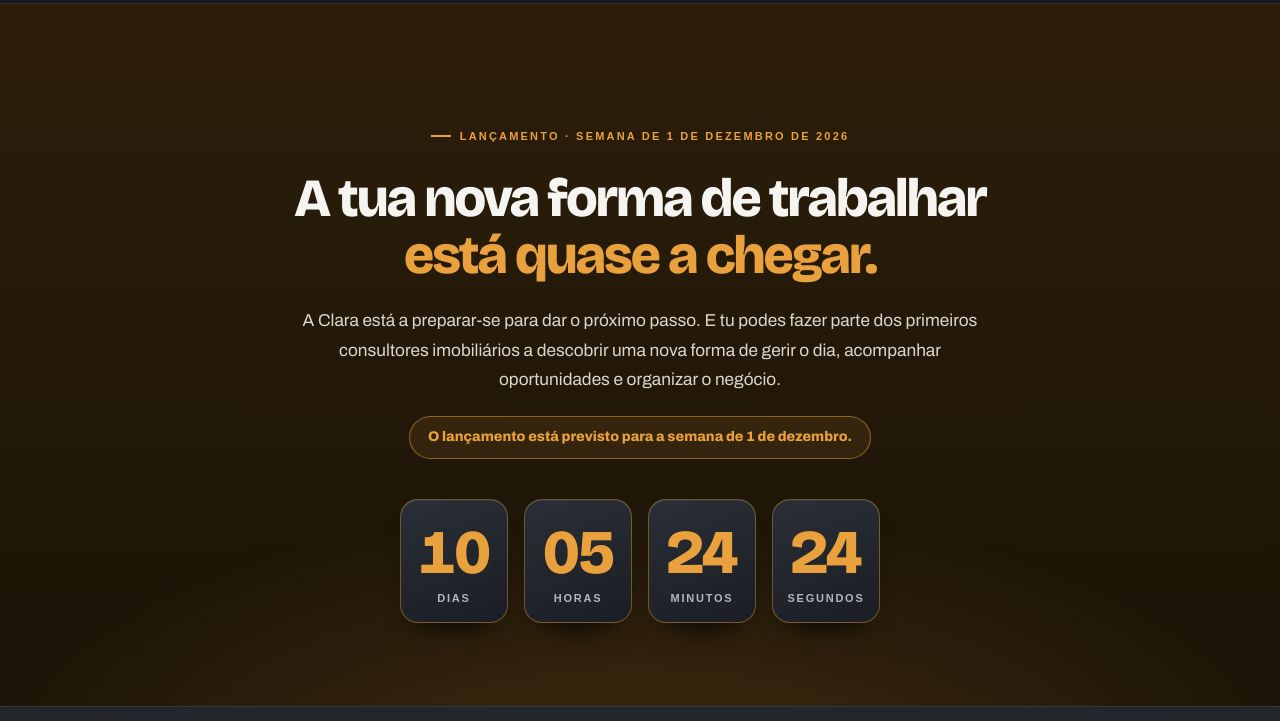
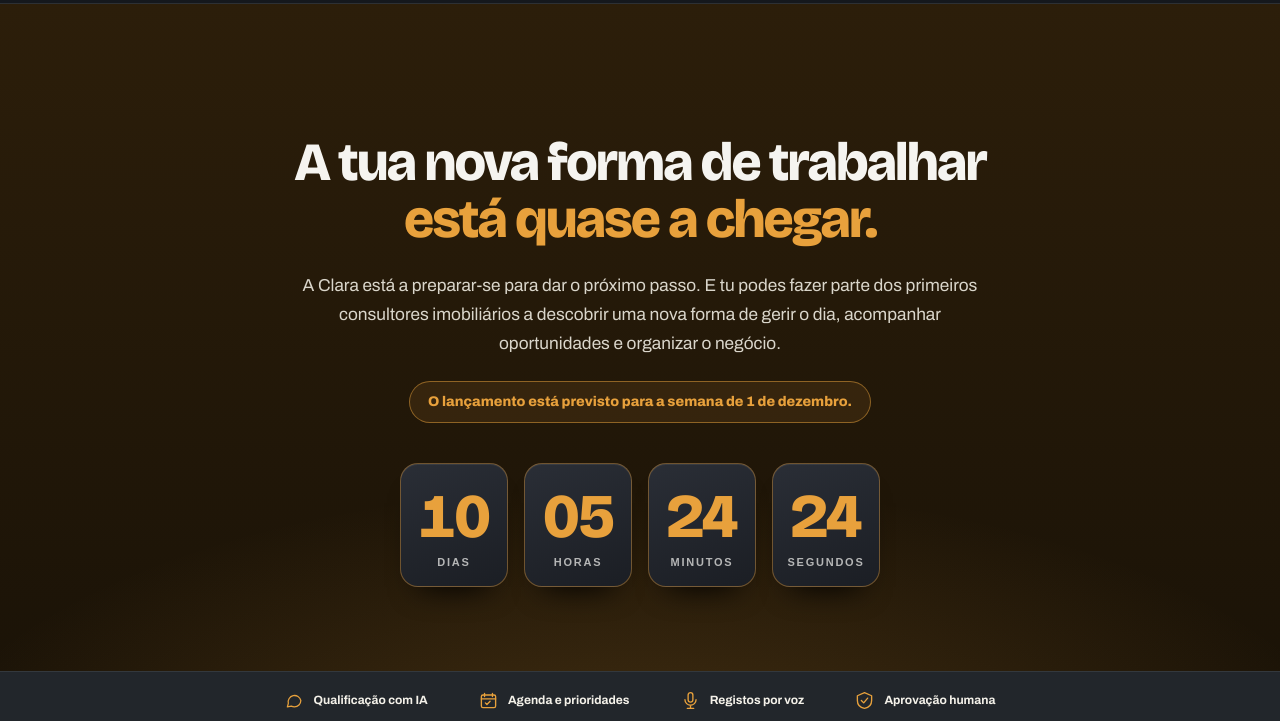
Before and after one commit to 4improvementsportugal-ops/funcionalidades-clara, a plain HTML site: page index.html in a window 1280 px wide. Shown: the part 79-800 px from the top of the page. Drawn offline with nearby package versions, Linux system fonts and the light colour scheme.

Commit message:
Retira a linha Lançamento · Semana de 1 de dezembro de 2026

```diff
--- a/index.html
+++ b/index.html
@@ -413,7 +413,7 @@
 
   <main id="conteudo">
     <section class="section launch" id="lancamento" aria-labelledby="launch-title"><div class="shell launch-inner">
-      <p class="eyebrow">Lançamento · Semana de 1 de dezembro de 2026</p>
+
       <h2 id="launch-title">A tua nova forma de trabalhar <span class="gold">está quase a chegar.</span></h2>
       <p class="launch-lead">A Clara está a preparar-se para dar o próximo passo. E tu podes fazer parte dos primeiros consultores imobiliários a descobrir uma nova forma de gerir o dia, acompanhar oportunidades e organizar o negócio.</p>
       <p class="launch-date">O lançamento está previsto para a semana de 1 de dezembro.</p>
```
